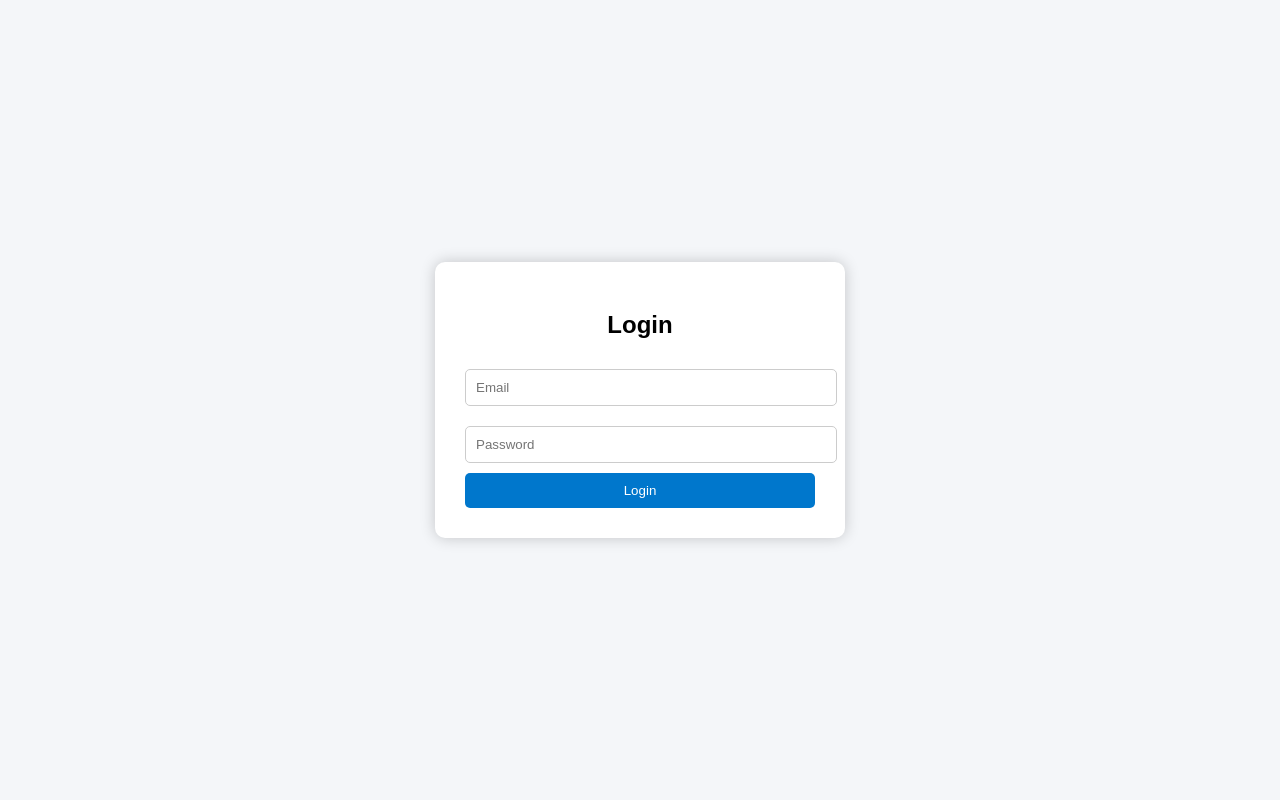
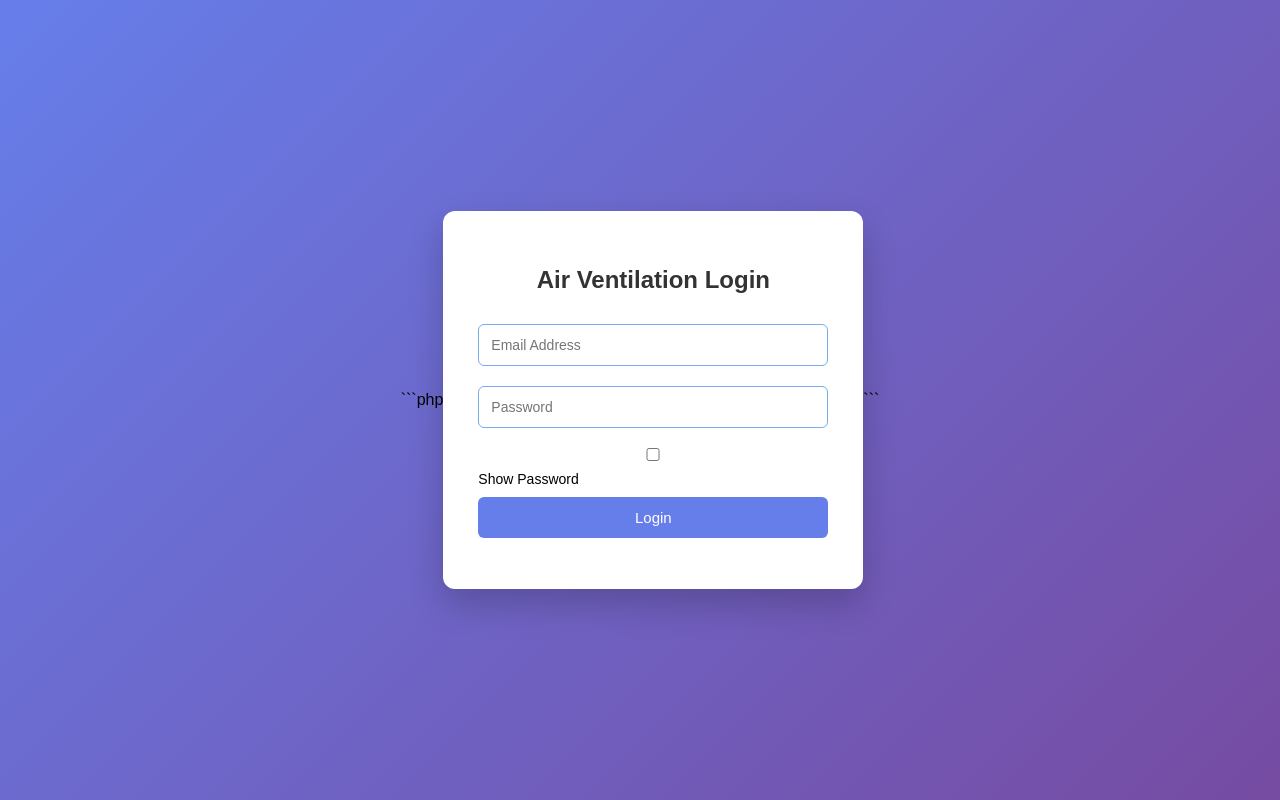
Before and after one commit to 4doyngaIt/air-ventilation-monitoring-system, a PHP site: page /login/login.php in a window 1280 px wide. Run offline with PHP 8.4, Linux system fonts and the light colour scheme.

Commit message:
added some changes to login page

````diff
--- a/login/login.php
+++ b/login/login.php
@@ -1,70 +1,165 @@
+```php
 <?php
 session_start();
-include "../config/db.php"; // correct path to your DB
+include "../config/db.php";
 
-// Initialize message variable
 $message = "";
 
-// Handle login form submission
+// Handle login
 if ($_SERVER['REQUEST_METHOD'] === 'POST') {
+
     $email = $_POST['email'];
     $password = $_POST['password'];
 
-    // Fetch user from DB
     $stmt = $conn->prepare("SELECT user_id, username, password, role FROM users WHERE email = ?");
-    $stmt->bind_param("s", $email);
+    $stmt->bind_param("s",$email);
     $stmt->execute();
     $result = $stmt->get_result();
 
-    if ($result->num_rows === 1) {
+    if($result->num_rows === 1){
+
         $user = $result->fetch_assoc();
 
-        // Compare passwords (plain text)
-        if ($password === $user['password']) {
-            // Successful login
+        if($password === $user['password']){
+
             $_SESSION['user_id'] = $user['user_id'];
             $_SESSION['username'] = $user['username'];
             $_SESSION['role'] = $user['role'];
 
-            // Redirect based on role
-            if ($user['role'] === 'admin') {
+            if($user['role'] === 'admin'){
                 header("Location: ../app/admin/dashboard.php");
+            }else{
+                header("Location: ../app/user/dashboard.php");
+            }
             exit();
-            } else {
-                header("Location: ../app/user/dashboard.php");
-                exit();
-            }
-        } else {
+
+        }else{
             $message = "Invalid email or password.";
         }
-    } else {
+
+    }else{
         $message = "Invalid email or password.";
     }
+
 }
 ?>
+
 <!DOCTYPE html>
 <html>
 <head>
 <title>Login - Air Ventilation System</title>
+
 <style>
-        body { font-family: Arial; background: #f4f6f9; display:flex; justify-content:center; align-items:center; height:100vh; margin:0; }
-        .container { background:#fff; padding:30px; border-radius:10px; box-shadow:0 0 15px rgba(0,0,0,0.2); width:350px; }
-        h2 { text-align:center; margin-bottom:20px; }
-        input { width:100%; padding:10px; margin:10px 0; border:1px solid #ccc; border-radius:5px; }
-        button { width:100%; padding:10px; background:#0077cc; color:#fff; border:none; border-radius:5px; cursor:pointer; }
-        button:hover { background:#005fa3; }
-        .message { color:red; text-align:center; margin-bottom:10px; }
+
+body{
+font-family: Arial;
+margin:0;
+height:100vh;
+display:flex;
+justify-content:center;
+align-items:center;
+
+/* GRADIENT BACKGROUND */
+background: linear-gradient(135deg,#667eea,#764ba2);
+}
+
+/* LOGIN CARD */
+
+.container{
+background:white;
+padding:35px;
+width:350px;
+border-radius:12px;
+box-shadow:0 15px 35px rgba(0,0,0,0.2);
+}
+
+h2{
+text-align:center;
+margin-bottom:20px;
+color:#333;
+}
+
+input{
+width:100%;
+padding:12px;
+margin:10px 0;
+border:1px solid #77adeb;
+border-radius:6px;
+font-size:14px;
+}
+
+button{
+width:100%;
+padding:12px;
+border:none;
+border-radius:6px;
+background:#667eea;
+color:white;
+font-size:15px;
+cursor:pointer;
+}
+
+button:hover{
+background:#5563c1;
+}
+
+.message{
+color:red;
+text-align:center;
+margin-bottom:10px;
+}
+
+.showpass{
+font-size:14px;
+margin-bottom:10px;
+}
+
 </style>
+
 </head>
+
 <body>
+
 <div class="container">
-    <h2>Login</h2>
+
+<h2>Air Ventilation Login</h2>
+
 <?php if(!empty($message)) echo "<div class='message'>$message</div>"; ?>
+
 <form method="POST">
-        <input type="email" name="email" placeholder="Email" required>
-        <input type="password" name="password" placeholder="Password" required>
+
+<input type="email" name="email" placeholder="Email Address" required>
+
+<input type="password" name="password" id="password" placeholder="Password" required>
+
+<div class="showpass">
+<label>
+<input type="checkbox" onclick="togglePassword()"> Show Password
+</label>
+</div>
+
 <button type="submit">Login</button>
+
 </form>
+
 </div>
+
+<script>
+
+function togglePassword(){
+
+var pass = document.getElementById("password");
+
+if(pass.type === "password"){
+pass.type = "text";
+}else{
+pass.type = "password";
+}
+
+}
+
+</script>
+
 </body>
 </html>
+```
````
Lines whose indentation alone changed are shown as unchanged.
